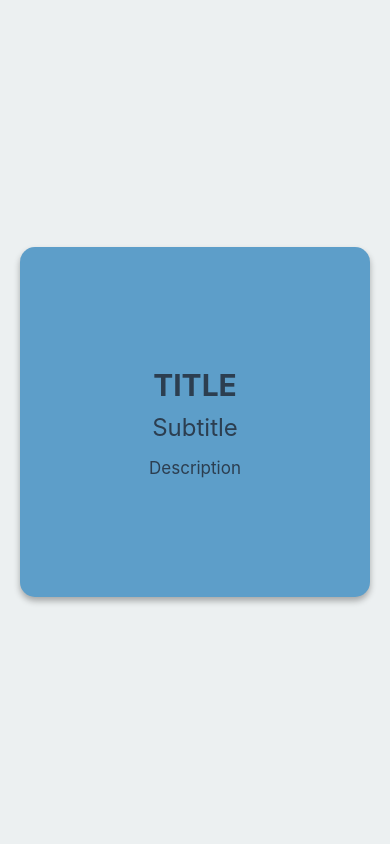
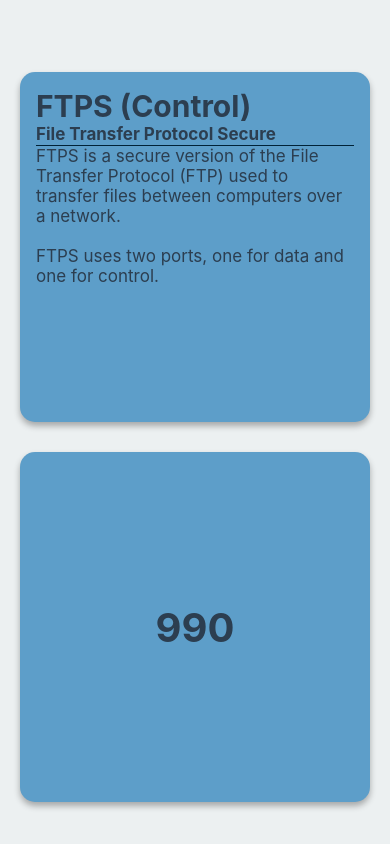
Before and after one commit to johnharp/learn-ports, a React Native app: screen / in a window 390 px wide. Built offline with nearby package versions, Linux system fonts and the light colour scheme.

Commit message:
add front/back card rendering

```diff
--- a/App.js
+++ b/App.js
@@ -1,12 +1,13 @@
-import { StatusBar } from 'expo-status-bar';
-import { StyleSheet, Text, View } from 'react-native';
+import { StatusBar } from "expo-status-bar";
+import { StyleSheet, Text, View } from "react-native";
 import Card from "./components/card";
-import COLORS from './constants/colors';
+import COLORS from "./constants/colors";
+import PORTS from "./constants/ports";
 
 export default function App() {
     return (
         <View style={styles.container}>
-      <Card />
+            <Card portdata={PORTS.find(p => p.protocol === "FTPS (Control)")} />
             <StatusBar style="auto" />
         </View>
     );
@@ -16,7 +17,7 @@ const styles = StyleSheet.create({
     container: {
         flex: 1,
         backgroundColor: COLORS.background,
-    alignItems: 'center',
-    justifyContent: 'center',
+        alignItems: "center",
+        justifyContent: "center",
     },
 });
--- a/components/card.js
+++ b/components/card.js
@@ -1,66 +1,19 @@
 import { View, StyleSheet, Text } from "react-native";
 import COLORS from "../constants/colors";
+import CardFront from "./cardfront";
+import CardBack from "./cardback";
 
-function Card() {
-    return <View style={styles.card}>
-                <View style={styles.header}>
-                    <Text style={styles.title}>
-                        TITLE
-                    </Text>
-                    <Text style={styles.subtitle}>
-                        Subtitle
-                    </Text>
-                </View>
-
-                {/* Content */}
-                <View style={styles.content}>
-                    <Text style={styles.text}>
-                        Description
-                    </Text>
-                </View>
-    </View>
+function Card({ portdata }) {
+    return (
+        <>
+            <CardFront portdata={portdata} />
+            <CardBack portdata={portdata} />
+        </>
+    );
 }
 
 const styles = StyleSheet.create({
-    card: {
-        backgroundColor: COLORS.card,
-        borderRadius: 15,
-        padding: 16,
-        shadowColor: COLORS.shadow,
-        shadowOffset: {
-            width: 0,
-            height: 4,
-        },
-        shadowOpacity: 0.3,
-        shadowRadius: 6,
-        elevation: 14,
-        width: 350,
-        height: 350,
-        justifyContent: 'center',
-        alignItems: 'center',
-    },
-    header: {
-        marginBottom: 16,
-        alignItems: 'center',
-    },
-    title: {
-        fontSize: 30,
-        fontWeight: 'bold',
-        color: COLORS.text,
-    },
-    subtitle: {
-        fontSize: 24,
-        color: COLORS.text,
-        marginTop: 10,
-    },
-    content: {
-        alignItems: 'center',
-    },
-    text: {
-        fontSize: 17,
-        color: COLORS.text,
-        textAlign: 'center',
-    },
+
 });
 
 export default Card;
--- /dev/null
+++ b/components/cardback.js
@@ -0,0 +1,46 @@
+import { View, StyleSheet, Text } from "react-native";
+import COLORS from "../constants/colors";
+
+function CardBack({portdata}) {
+    return (
+        <View style={styles.card}>
+            <View style={styles.content}>
+                <Text style={styles.text}>
+                    {portdata.port}
+                </Text>
+            </View>
+        </View>
+    );
+}
+
+const styles = StyleSheet.create({
+    card: {
+        backgroundColor: COLORS.card,
+        borderRadius: 15,
+        padding: 16,
+        shadowColor: COLORS.shadow,
+        shadowOffset: {
+            width: 0,
+            height: 4,
+        },
+        shadowOpacity: 0.3,
+        shadowRadius: 6,
+        elevation: 14,
+        width: 350,
+        height: 350,
+        justifyContent: "center",
+        alignItems: "center",
+    },
+    content: {
+        alignItems: "center",
+        justifyContent: "center",
+        flex: 1,
+    },
+    text: {
+        fontSize: 40,
+        fontWeight: "bold",
+        color: COLORS.text,
+    },
+});
+
+export default CardBack;
--- /dev/null
+++ b/components/cardfront.js
@@ -0,0 +1,71 @@
+import { View, StyleSheet, Text } from "react-native";
+import COLORS from "../constants/colors";
+
+function CardFront({portdata}) {
+    return (
+        <View style={styles.card}>
+            <View style={styles.header}>
+                <Text style={styles.protocol}>{portdata.protocol}</Text>
+                <Text style={styles.title}>{portdata.title}</Text>
+            </View>
+            <View style={styles.divider}></View>
+
+            {/* Content */}
+            <View style={styles.content}>
+                <Text style={styles.text}>
+                    {portdata.description}
+                </Text>
+            </View>
+        </View>
+    );
+}
+
+const styles = StyleSheet.create({
+    card: {
+        backgroundColor: COLORS.card,
+        borderRadius: 15,
+        padding: 16,
+        shadowColor: COLORS.shadow,
+        shadowOffset: {
+            width: 0,
+            height: 4,
+        },
+        shadowOpacity: 0.3,
+        shadowRadius: 6,
+        elevation: 14,
+        width: 350,
+        height: 350,
+        justifyContent: "center",
+        alignItems: "left",
+        margin: 30,
+    },
+    header: {
+        marginBottom: 1,
+    },
+    protocol: {
+        fontSize: 30,
+        fontWeight: "bold",
+        color: COLORS.text,
+    },
+    title: {
+        fontSize: 17,
+        fontWeight: "bold",
+        color: COLORS.text,
+    },
+    divider: {
+        borderBottomWidth: 1,
+        borderColor: COLORS.border,
+        width: "100%",
+    },
+    content: {
+        alignItems: "left",
+        flex: 1,
+    },
+    text: {
+        fontSize: 17,
+        color: COLORS.text,
+        textAlign: "left",
+    },
+});
+
+export default CardFront;
--- a/constants/ports.js
+++ b/constants/ports.js
@@ -61,13 +61,15 @@ const PORTS = [
     },
     {
         port: 989,
-        protocol: "FTPS",
-        description: "File Transfer Protocol Secure (Data)",
+        protocol: "FTPS (Data)",
+        title: "File Transfer Protocol Secure",
+        description: "FTPS is a secure version of the File Transfer Protocol (FTP) used to transfer files between computers over a network.\n\nFTPS uses two ports, one for data and one for control.",
     },
     {
         port: 990,
-        protocol: "FTPS",
-        description: "File Transfer Protocol Secure (Control)",
+        protocol: "FTPS (Control)",
+        title: "File Transfer Protocol Secure",
+        description: "FTPS is a secure version of the File Transfer Protocol (FTP) used to transfer files between computers over a network.\n\nFTPS uses two ports, one for data and one for control.",
     },
     {
         port: 993,
```
Lines whose indentation alone changed are shown as unchanged.
